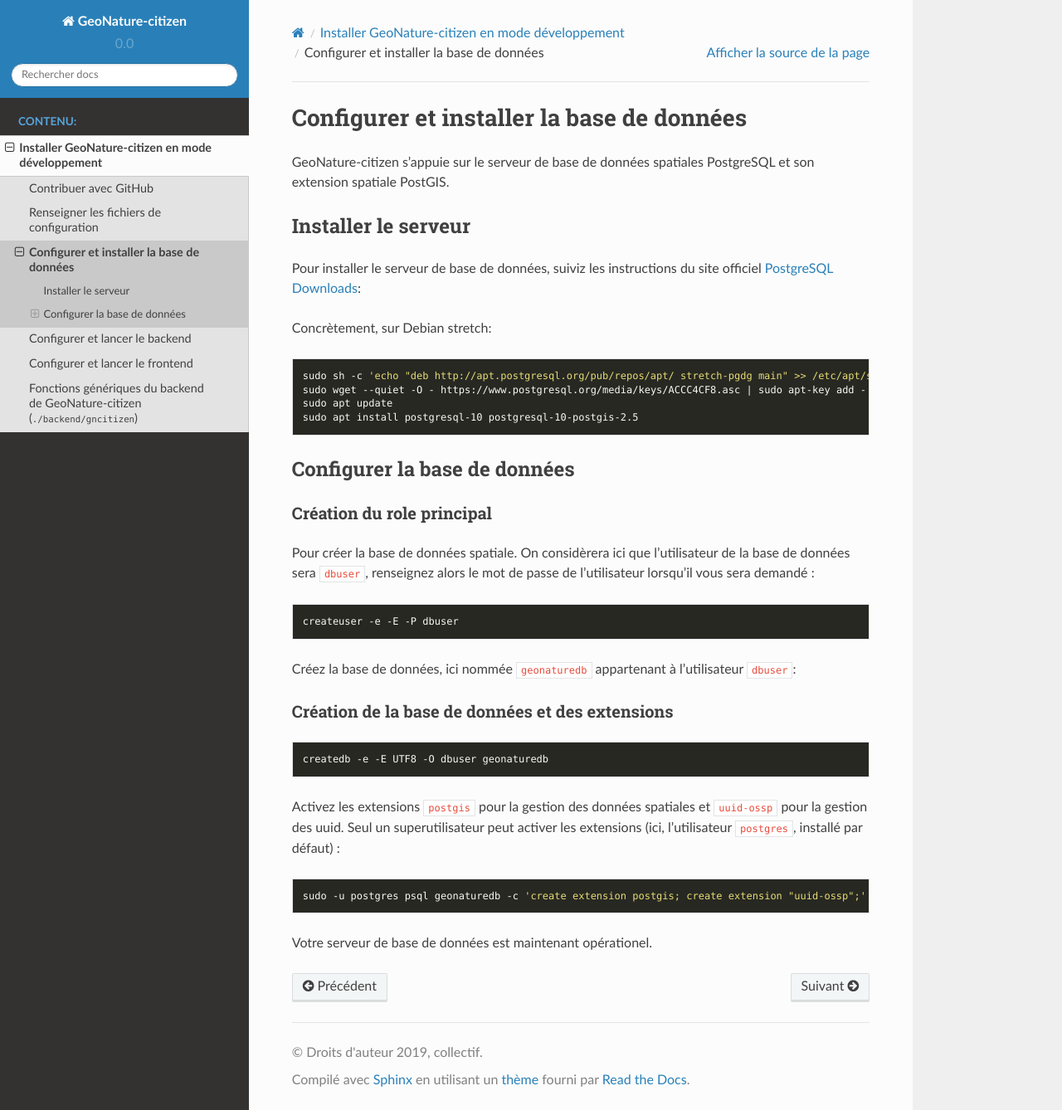
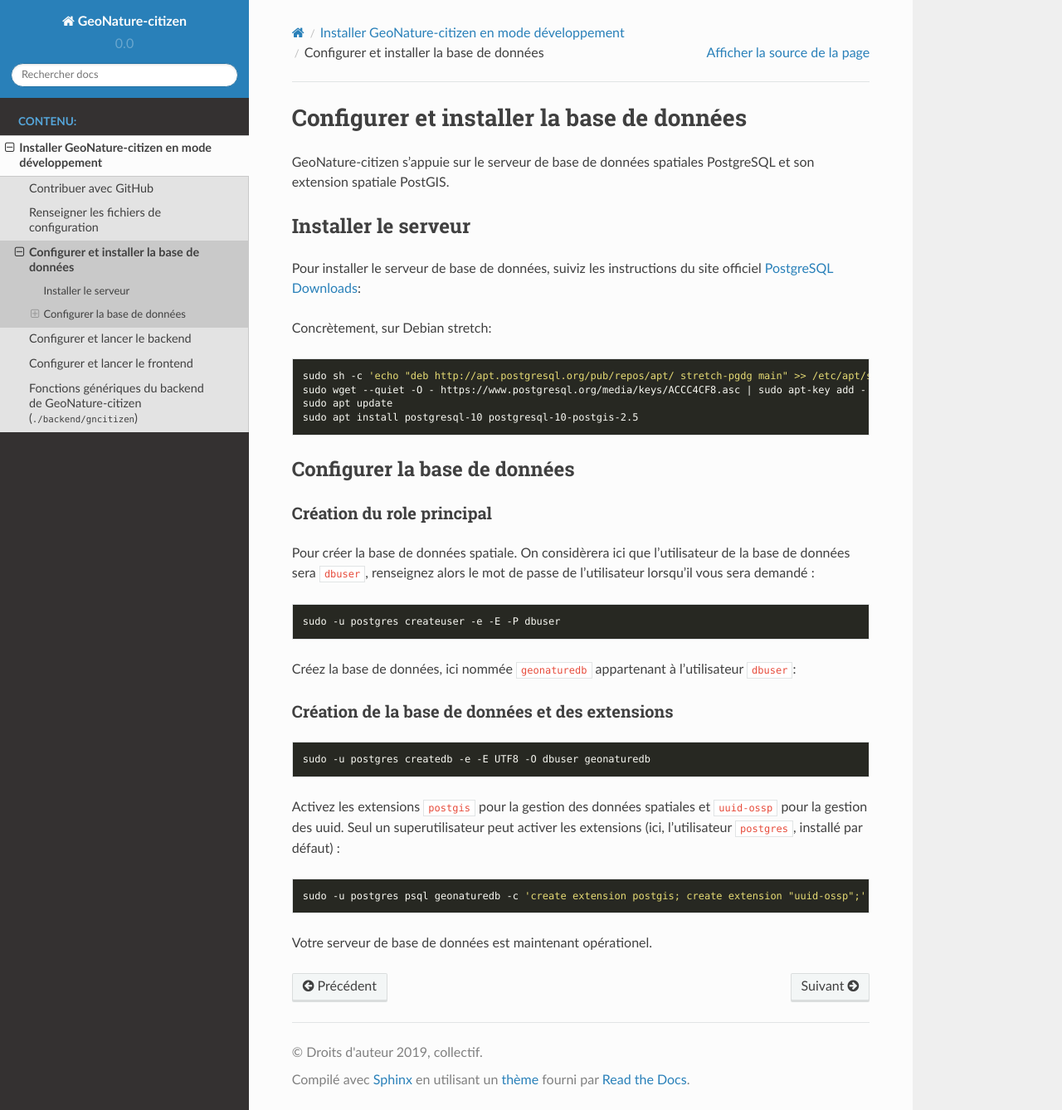
Before and after one commit to PnX-SI/GeoNature-citizen, a Sphinx documentation site: the page built from docs/devs/init_launch_db.rst, in a window 1280 px wide and 1338 px high. Shown: the whole window at 83% size. Built offline with Sphinx 7.4.7 and the Read the Docs theme 2.0.0, drawn with Linux system fonts in a browser that asks for light colours.

Commit message:
Update init_launch_db.rst

```diff
--- a/docs/devs/init_launch_db.rst
+++ b/docs/devs/init_launch_db.rst
@@ -34,7 +34,7 @@ l'utilisateur lorsqu'il vous sera demandé :
 
 .. code:: sh
 
-    createuser -e -E -P dbuser
+    sudo -u postgres createuser -e -E -P dbuser
 
 Créez la base de données, ici nommée ``geonaturedb`` appartenant à l'utilisateur ``dbuser``:
 
@@ -43,7 +43,7 @@ Création de la base de données et des extensions
 
 .. code:: sh
 
-    createdb -e -E UTF8 -O dbuser geonaturedb
+    sudo -u postgres createdb -e -E UTF8 -O dbuser geonaturedb
 
 Activez les extensions ``postgis`` pour la gestion des données spatiales et ``uuid-ossp`` \
 pour la gestion des uuid. Seul un superutilisateur peut activer les extensions (ici, \
```
